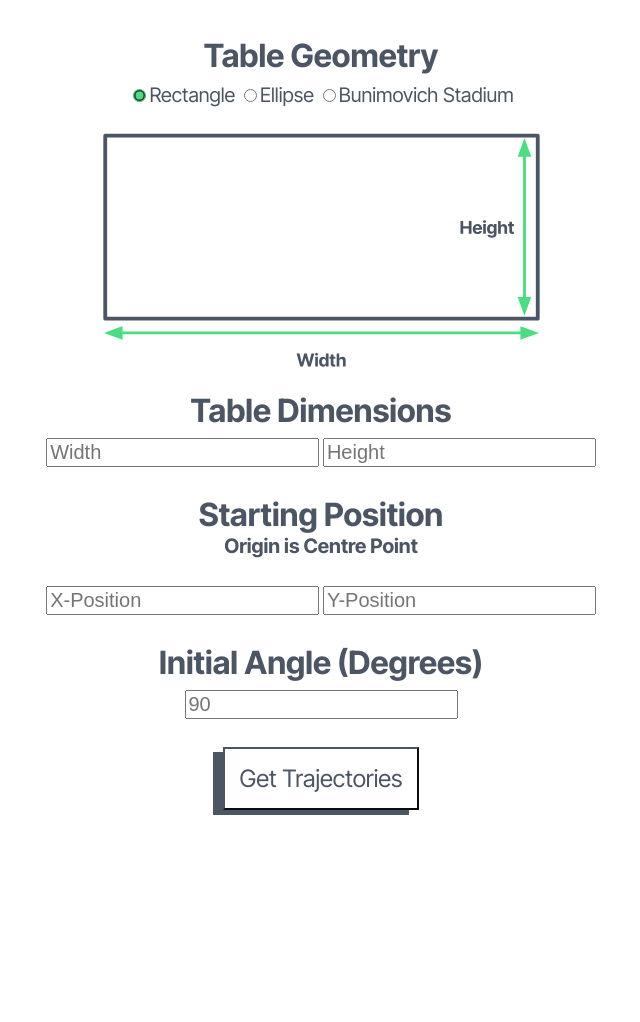
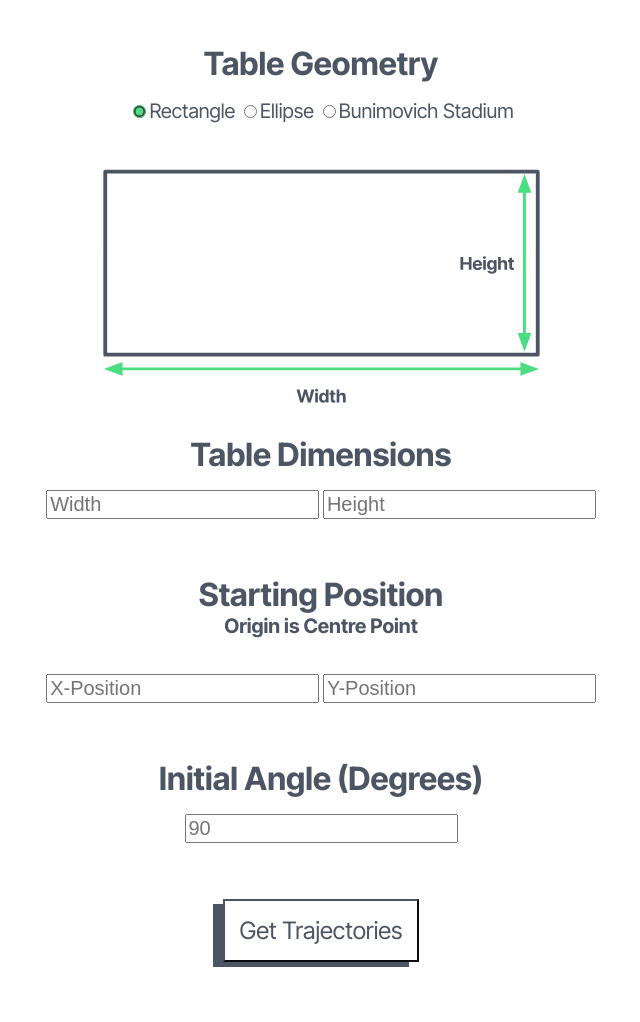
Before and after one commit to L-Amos/mathematical_billiards, a Flask app: page / in a window 1280 px wide. Shown: the whole page, without its empty margins (319-959 px from the left). Before the commit the page ends 815 px from the top, so only its background shows below. Run offline with Flask 3, Linux system fonts and the light colour scheme.

Commit message:
Changing all vh units to rem.

```diff
--- a/webapp/templates/main.html
+++ b/webapp/templates/main.html
@@ -87,8 +87,8 @@
     form label {
         display: block;
         font-weight: bold;
-        margin-top: 1vh;
-        margin-bottom: 1vh;
+        margin-top: 1rem;
+        margin-bottom: 1rem;
         font-size: 2rem;
     }
 
@@ -99,7 +99,7 @@
     }
 
     form input {
-        margin-bottom: 2.5vh;
+        margin-bottom: 2.5rem;
     }
 
     form .geometry:hover {
@@ -115,8 +115,8 @@
         padding: 15px;
         box-shadow: -10px 5px 0px rgba(75, 85, 99, 1);
         transition: 0.1s;
-        margin-top: 1vh;
-        margin-bottom: 1vh;
+        margin-top: 1rem;
+        margin-bottom: 1rem;
 
         &:hover {
             box-shadow: -15px 8px 0px #4ade80;
@@ -134,7 +134,7 @@
         text-align: center;
         padding: 5px;
         display: none;
-        margin-top: 1vh;
+        margin-top: 1rem;
     }
 
     #loader {
@@ -146,7 +146,7 @@
       -webkit-animation: spin 2s linear infinite; /* Safari */
       animation: spin 2s linear infinite;
       margin: auto;
-      margin-top: 5vh;
+      margin-top: 5rem;
       display: none;
     }
 
```
